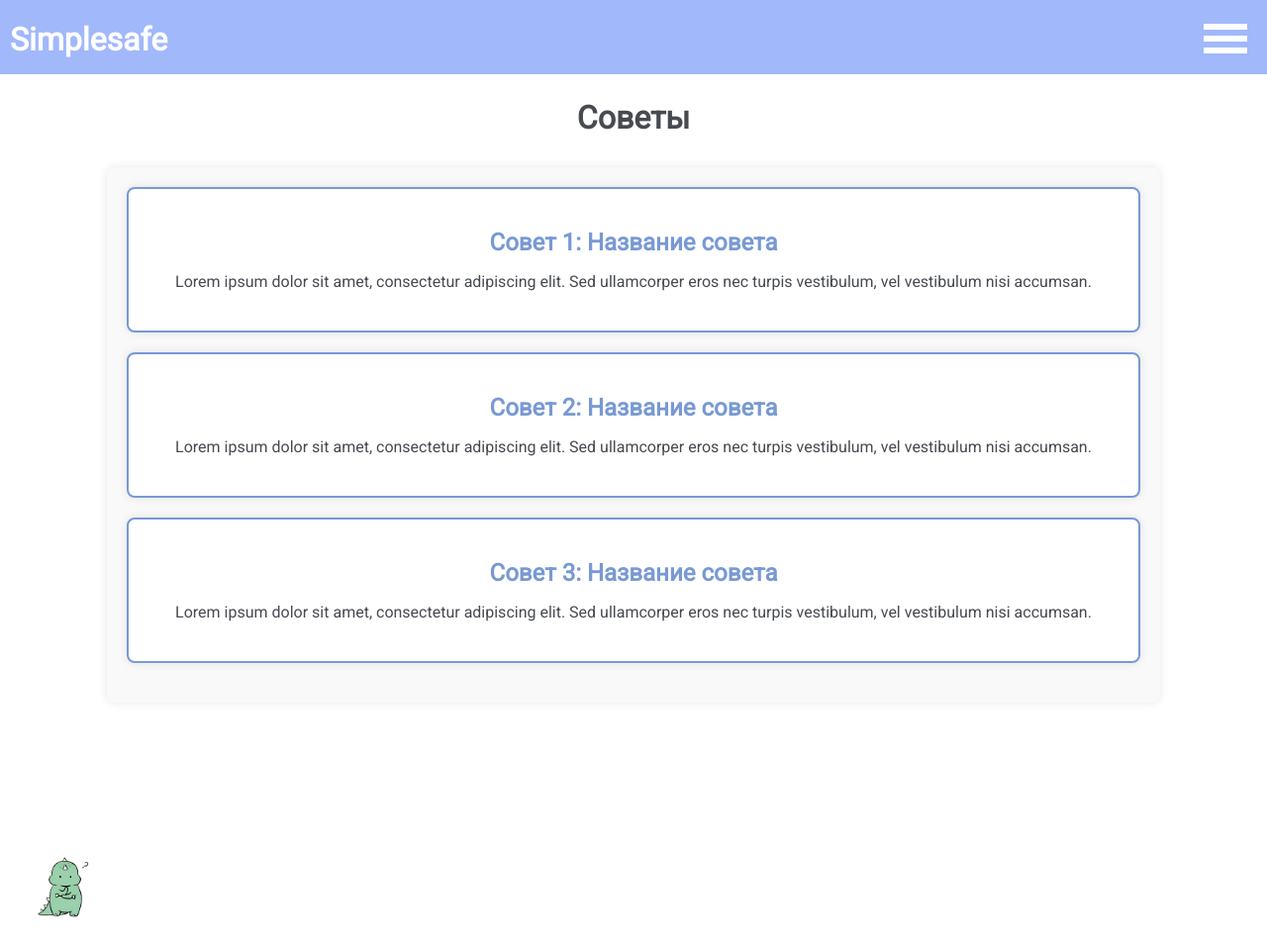
After one commit to Suuunboy/simplesafe, a Django app: page /advices in a window 1280 px wide. The commit adds this page. Shown: the whole page at 99% size. Run offline with Django 5.2, Linux system fonts and the light colour scheme.

Commit message:
Advices added

```diff
--- /dev/null
+++ b/main/static/main/css/advices.css
@@ -0,0 +1,51 @@
+.lit-title {
+    margin-top: 100px;
+}
+
+.lit-title h1 {
+    text-align: center;
+    color: #474A51;
+}
+
+/*---------------------- ВОЗМОЖНО УБРАТЬ ТЕНЬ И ЦВЕТ ФОНА LIT-DESCRIPTION */
+
+.lit-description {
+    color: #474A51;
+    position: relative;
+    top: 10px;
+    text-align: center;
+    padding: 20px;
+    max-width: 80%;
+    margin: 0 auto;
+    background-color: #f9f9f9;
+    border-radius: 8px;
+    box-shadow: 0px 0px 10px rgba(0, 0, 0, 0.1);
+}
+
+.lit-description h2 {
+    font-size: 24px;
+    font-weight: bold;
+    margin-bottom: 10px;
+}
+
+.lit-description p {
+    font-size: 16px;
+    margin-bottom: 20px;
+}
+
+.advice {
+    margin-bottom: 20px;
+    padding: 20px;
+    border: 2px solid #7899D4; /* Цвет рамки совета */
+    border-radius: 8px;
+    background-color: #fff; /* Фон совета */
+    box-shadow: 0px 0px 10px rgba(0, 0, 0, 0.1); /* Тень совета */
+}
+
+.advice h2 {
+    color: #7899D4; /* Цвет заголовка совета */
+}
+
+.advice p {
+    color: #474A51; /* Цвет текста совета */
+}
--- a/main/static/main/css/base.css
+++ b/main/static/main/css/base.css
@@ -28,8 +28,12 @@ body {
 .header h1{
     color: white;
     margin-left: 10px;
+}
 
-}
+.header h1 a {
+    color: inherit; /* Наследуем цвет текста */
+    text-decoration: none; /* Убираем подчеркивание */
+  }
 
 .main {
     margin: 0 auto;
--- /dev/null
+++ b/main/templates/main/advices.html
@@ -0,0 +1,29 @@
+{% extends "main/base.html" %}
+{% load static %}
+
+{% block head%}
+<link rel=stylesheet href="{% static 'main/css/advices.css' %}">
+{% endblock %}
+
+{%block center%}
+<div class="lit-title">
+    <h1> Советы </h1>
+</div>
+{%endblock%}
+
+{% block contentInner %}
+<div class="lit-description">
+    <div class="advice">
+        <h2>Совет 1: Название совета</h2>
+        <p>Lorem ipsum dolor sit amet, consectetur adipiscing elit. Sed ullamcorper eros nec turpis vestibulum, vel vestibulum nisi accumsan.</p>
+    </div>
+    <div class="advice">
+        <h2>Совет 2: Название совета</h2>
+        <p>Lorem ipsum dolor sit amet, consectetur adipiscing elit. Sed ullamcorper eros nec turpis vestibulum, vel vestibulum nisi accumsan.</p>
+    </div>
+    <div class="advice">
+        <h2>Совет 3: Название совета</h2>
+        <p>Lorem ipsum dolor sit amet, consectetur adipiscing elit. Sed ullamcorper eros nec turpis vestibulum, vel vestibulum nisi accumsan.</p>
+    </div>
+</div>
+{%endblock%}
--- a/main/templates/main/base.html
+++ b/main/templates/main/base.html
@@ -14,7 +14,7 @@
 </head>
 <body>
   <div class="header">
-    <h1>Simplesafe</h1>
+    <h1><a href="{% url 'index' %}">Simplesafe</a></h1>
   </div>
   <input type="checkbox" class="openSidebarMenu" id="openSidebarMenu">
   <label for="openSidebarMenu" class="sidebarIconToggle">
@@ -24,9 +24,9 @@
   </label>
   <div id="sidebarMenu">
     <ul class="sidebarMenuInner">
-      <li>Тест</li>
+      <li><a href="{% url 'testpage' %}">Тест</a></li>
       <li>Результаты</li>
-      <li>Советы</li>
+      <li><a href="{% url 'advices' %}">Советы</a></li>
       <li>Литература</li>
     </ul>
   </div>
@@ -45,9 +45,9 @@
 
 <div class="menu hidden" id="menu">
     <ul>
-        <li><a href="#">ТЕСТ</a></li>
+        <li><a href="{% url 'testpage' %}">ТЕСТ</a></li>
         <li><a href="#">РЕЗУЛЬТАТЫ</a></li>
-        <li><a href="#">СОВЕТЫ</a></li>
+        <li><a href="{% url 'advices' %}">СОВЕТЫ</a></li>
         <li><a href="#">ЛИТЕРАТУРА</a></li>
     </ul>
 </div>
--- a/main/templates/main/index.html
+++ b/main/templates/main/index.html
@@ -14,7 +14,7 @@
     </br>
     </br>
 
-    <button onclick="location.href='test.html';">Пройти тест</button>
+    <button onclick="location.href='{% url 'testpage' %}';">Пройти тест</button>
 
     </br>
   </div>
--- /dev/null
+++ b/main/templates/main/materials.html
@@ -0,0 +1 @@
+{% extends "main/base.html" %}
--- a/main/templates/main/testpage.html
+++ b/main/templates/main/testpage.html
@@ -1,4 +1,5 @@
 {%extends 'base.html'%}
+{% load static %}
 
 {%block head%}
 <link rel=stylesheet href="{% static 'main/css/testpage.css' %}">
--- a/main/urls.py
+++ b/main/urls.py
@@ -3,4 +3,7 @@ from . import views
 
 urlpatterns = [
     path('', views.index, name='index'),
+    path('testpage', views.testpage, name='testpage'),
+    path('advices', views.advices, name='advices'),
+    path('materials', views.materials, name='materials'),
 ]
--- a/main/views.py
+++ b/main/views.py
@@ -1,8 +1,16 @@
 from django.shortcuts import render
 from django.http import HttpResponse
 
-# Create your views here.
 
 def index(request):
     return render(request, 'index.html', {})
     # return HttpResponse("Hello, world. You're at the polls index.")
+
+def testpage(request):
+    return render(request, 'testpage.html', {})
+
+def advices(request):
+    return render(request, 'advices.html', {})
+
+def materials(request):
+    return render(request, 'materials.html', {})
```
Also changed, not shown: main/static/main/css/testpage.css (+146 -0 lines).
